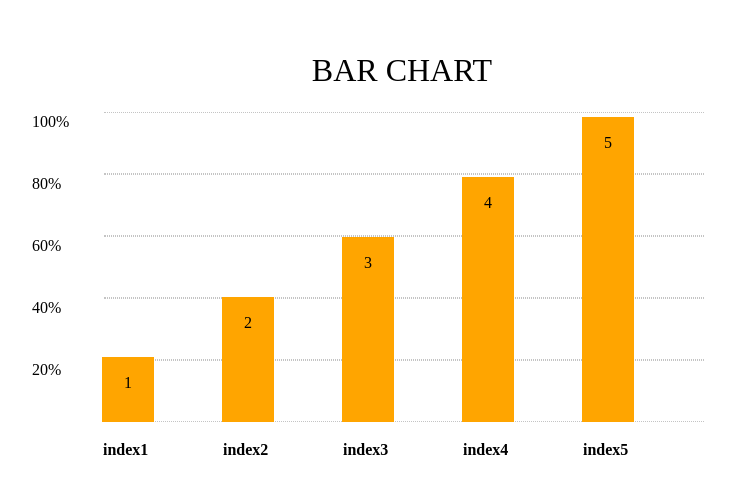
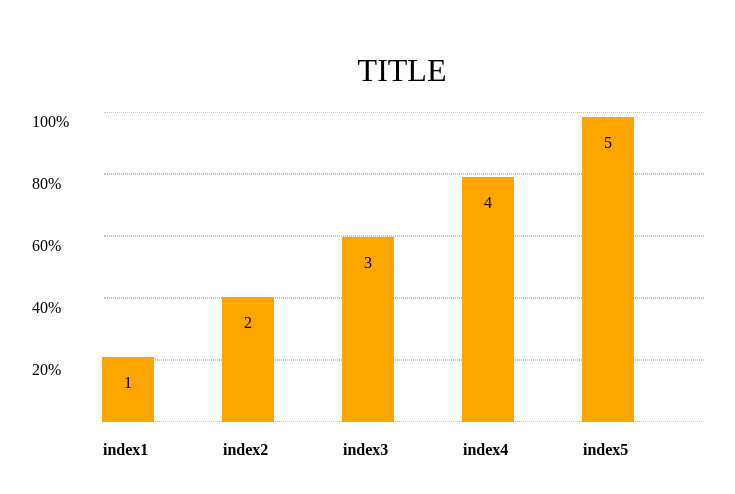
Before and after one commit to Thomas-W-Yi/Bar-Chart-Project, a website with bundled scripts: page index.html in a window 1280 px wide. Shown: the part 146-640 px from the top of the page, without its empty margins (238-973 px from the left). Built offline with nearby package versions, Linux system fonts and the light colour scheme.

Commit message:
html caption change

```diff
--- a/index.html
+++ b/index.html
@@ -9,7 +9,7 @@
   <body>
     <table id="q-graph">
       <caption>
-        Bar Chart
+        Title
       </caption>
       <tbody></tbody>
     </table>
```
